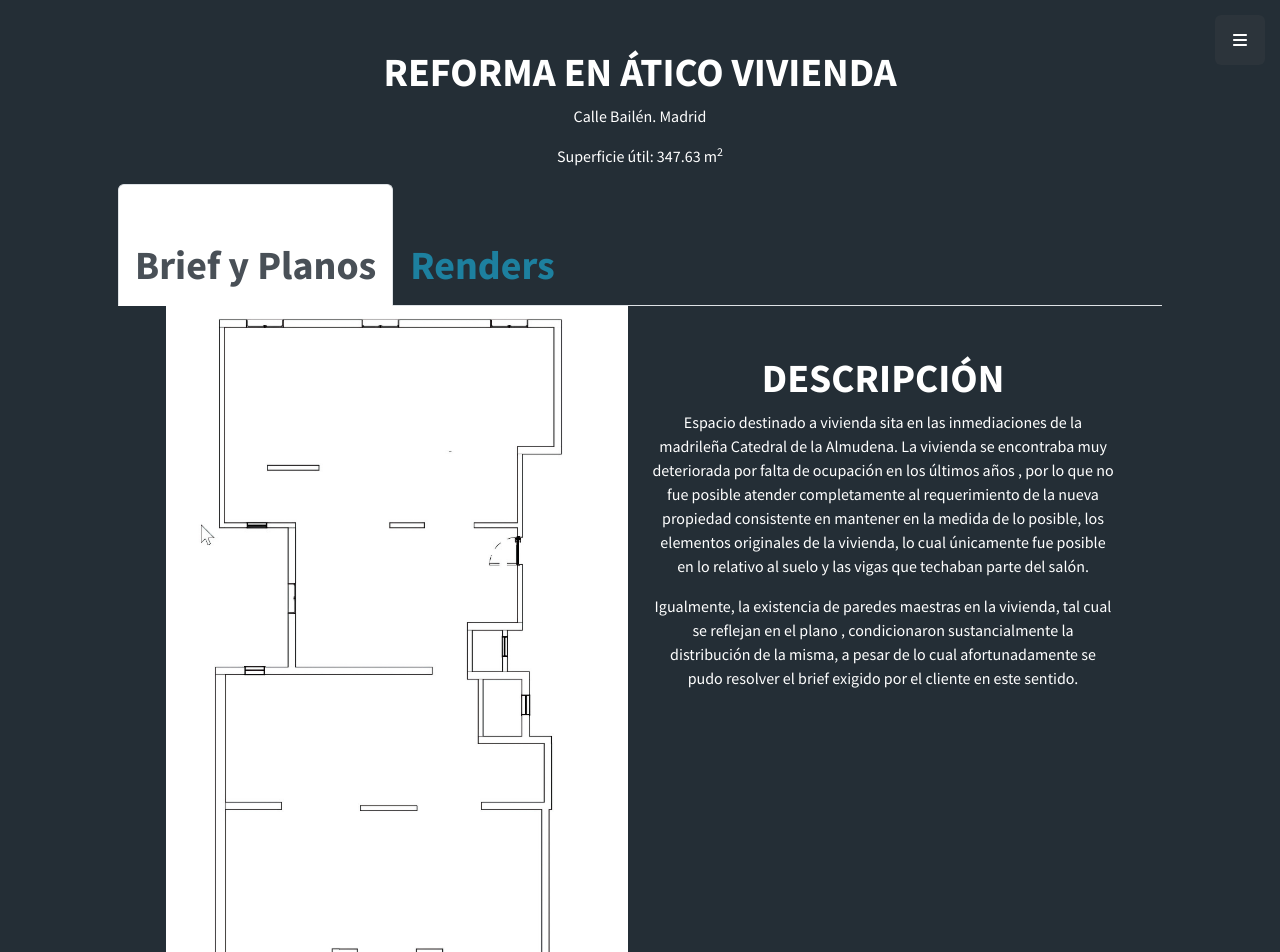
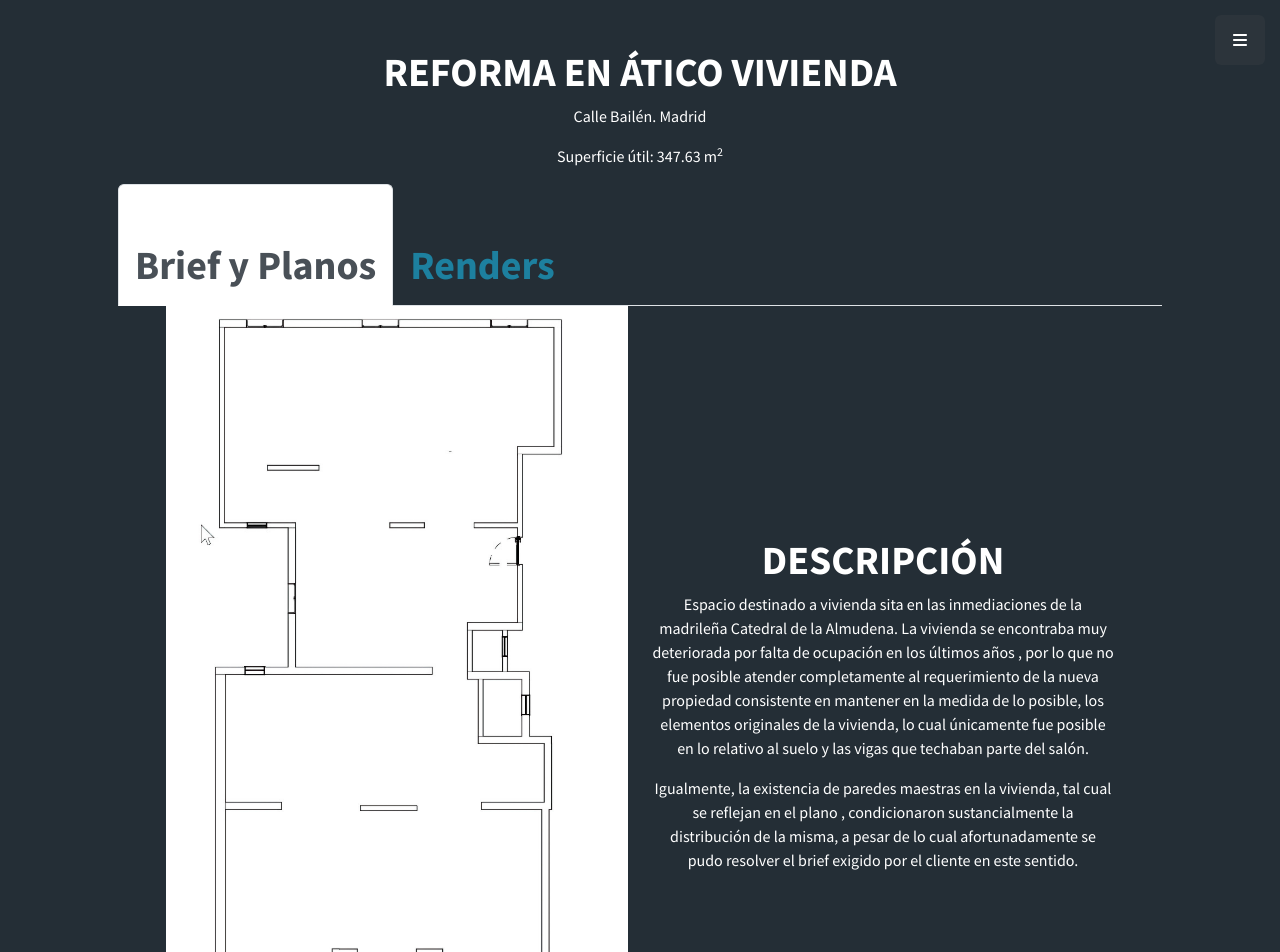
Before and after one commit to javinr/alvartinteriorism, a Jekyll site: the page built from projects-vivienda-atico-barrio-arguelles.html, in a window 1280 px wide. Shown: the top 952 px of the page. Built offline with Jekyll 4.4.1, drawn with Linux system fonts in a browser that asks for light colours; nearby versions of some CDN libraries.

Commit message:
#29 Centrar verticalmente proyecto vivienda

```diff
--- a/projects-vivienda-atico-barrio-arguelles.html
+++ b/projects-vivienda-atico-barrio-arguelles.html
@@ -23,10 +23,10 @@ layout: default
     <div class="tab-pane fade show active" id="brief-and-maps-tab-pane" role="tabpanel" aria-labelledby="brief-and-maps-tab" tabindex="0">
       <div class="container-fluid px-4 px-lg-5" id="portfolio-vivienda-arguelles-brief-and-maps">
         <div class="row">
-          <div class="col">
+          <div class="col-6 vertical-centered">
             <img src="assets/img/project-vivienda-barrio-arguelles-madrid-plano-estado-original-vivienda.jpg" class="img-fluid"/>
           </div>
-          <div class="col">
+          <div class="col-6 vertical-centered">
             <h1>DESCRIPCIÓN</h1>
             <p class="text-center">Espacio destinado a vivienda sita en las inmediaciones de la madrileña Catedral de la Almudena. La vivienda se encontraba muy deteriorada por falta de ocupación en los últimos años , por lo que no fue posible atender completamente al requerimiento de la nueva propiedad consistente en mantener en la medida de lo posible, los elementos originales de la vivienda, lo cual únicamente fue posible en lo relativo al suelo y las vigas que techaban parte del salón.</p>
             <p class="text-center">Igualmente, la existencia de paredes maestras en la vivienda, tal cual se reflejan en el plano , condicionaron sustancialmente la distribución de la misma, a pesar de lo cual afortunadamente se pudo resolver el brief exigido por el cliente en este sentido.</p>
@@ -61,10 +61,10 @@ layout: default
           </div>
         </div>
         <div class="row">
-          <div class="col-lg">
+          <div class="col-6 vertical-centered">
             <img class="img-fluid" src="assets/img/project-vivienda-barrio-arguelles-madrid-moodboard-maria.png"/>
           </div>
-          <div class="col-lg">
+          <div class="col-6 vertical-centered">
             <img class="img-fluid" src="assets/img/project-vivienda-barrio-arguelles-madrid-moodboard-clara.jpg"/>
           </div>
         </div>
@@ -87,7 +87,7 @@ layout: default
         <h2 class="text-start">Habitación principal <span class="fs-6">Superficie últil: 55.73 m<sup>2</sup></span></h2>
         <!-- ************ HABITACIÓN PRINCIPAL  ************* -->
         <div class="row">
-          <div class="col">
+          <div class="col-4 vertical-centered">
             <div class="row g-2">
               <div class="col-12">
                 <svg version="1.1" xmlns="http://www.w3.org/2000/svg" xmlns:xlink="http://www.w3.org/1999/xlink"
@@ -175,7 +175,7 @@ layout: default
               </div>
             </div>
           </div>
-          <div class="col">
+          <div class="col-4">
             <div class="row g-2">
               <div class="col-12">
                 <svg version="1.1" xmlns="http://www.w3.org/2000/svg" xmlns:xlink="http://www.w3.org/1999/xlink"
@@ -271,7 +271,7 @@ layout: default
               </div>
             </div>
           </div>
-          <div class="col">
+          <div class="col-4 vertical-centered">
             <div class="row g-2">
               <div class="col-12">
                 <svg version="1.1" xmlns="http://www.w3.org/2000/svg" xmlns:xlink="http://www.w3.org/1999/xlink"
@@ -296,7 +296,7 @@ layout: default
         <!-- ************ BAÑO HABITACIÓN PRINCIPAL ************* -->
         <h2 class="text-start">Baño Habitación principal <span class="fs-6">Superficie últil: 11.60 m<sup>2</sup></span></h2>
         <div class="row">
-          <div class="col">
+          <div class="col-6 vertical-centered">
             <svg version="1.1" xmlns="http://www.w3.org/2000/svg" xmlns:xlink="http://www.w3.org/1999/xlink"
                  viewBox="0 0 3757 3728">
               <image
@@ -373,7 +373,7 @@ layout: default
               </a>
             </svg>
           </div>
-          <div class="col">
+          <div class="col-6 vertical-centered">
             <div class="row g-2">
               <div class="col-12">
                 <img src="/assets/img/project-vivienda-barrio-arguelles-madrid-seccion-A-A.png" class="img-fluid"/>
@@ -389,9 +389,9 @@ layout: default
         <!-- ******************** LA HABITACION DE CLARA *********************** -->
         <h2 class="text-start">Habitación niña <span class="fs-6">Superficie últil: 27.28 m<sup>2</sup></span></h2>
         <div class="row">
-          <div class="col">
+          <div class="col-6 vertical-centered">
             <div class="row">
-              <div class="col-6">
+              <div class="col-6 vertical-centered">
                 <svg version="1.1" xmlns="http://www.w3.org/2000/svg" xmlns:xlink="http://www.w3.org/1999/xlink"
                      viewBox="0 0 3840 3840 ">
                   <image
@@ -399,7 +399,7 @@ layout: default
                     width="3840" height="3840"/>
                 </svg>
               </div>
-              <div class="col-6">
+              <div class="col-6 vertical-centered">
                 <p>La imponente bailarina en la zona de la entrada , obra del escultor Regardt Van Der Meulen ( Unravel) abre paso a la habitación de Clara , fiel reflejo de su personalidad. Femenina, serena e incluso personalizada a través del papel pintado " La niña y su gato" . Los muebles , de la Firma Lago( a excepción de la cama, hecha a medida ) y en especial, el armario , personalizable en los colores de cada una de las franjas, se integram perfectamente en la arquitectura del dormitorio. </p>
               </div>
 
@@ -428,7 +428,7 @@ layout: default
               </div>
             </div>
           </div>
-          <div class="col">
+          <div class="col-6 vertical-centered">
             <svg version="1.1" xmlns="http://www.w3.org/2000/svg" xmlns:xlink="http://www.w3.org/1999/xlink"
                  viewBox="0 0 7680 5448">
               <image
@@ -463,7 +463,7 @@ layout: default
         <div class="row">
 
           <div class="row">
-            <div class="col">
+            <div class="col-6 vertical-centered">
               <div class="row g-2">
                 <div class="col-12">
                   <svg version="1.1" xmlns="http://www.w3.org/2000/svg" xmlns:xlink="http://www.w3.org/1999/xlink"
@@ -499,7 +499,7 @@ layout: default
                 </div>
               </div>
             </div>
-            <div class="col">
+            <div class="col-6 vertical-centered">
               <div class="row g-2">
                 <div class="col-12">
                   <p class="text-center">Si existe una estancia que refleje de manera rigurosa la personalidad de María , es el
@@ -549,7 +549,9 @@ layout: default
         <!-- ******************+ COCINA  *************** -->
         <h2 class="text-start">Cocina <span class="fs-6">Superficie últil: 45.41 m<sup>2</sup></span></h2>
         <div class="row g-2">
-          <div class="col-6">
+          <div class="row g-2">
+
+            <div class="col-6 vertical-centered">
               <svg version="1.1" xmlns="http://www.w3.org/2000/svg" xmlns:xlink="http://www.w3.org/1999/xlink"
                    viewBox="0 0 7680 3454">
                 <image
@@ -587,17 +589,23 @@ layout: default
                 </a>
               </svg>
             </div>
-          <div class="col-6">
-            <p>De marcado diseño y carácter funcionales, la amplia cocina , abierta al Salón y comedor , cumple con las
-              exigencias de la cliente de contar con un espacio de interacción entre el propietario y los invitados que
-              habitualmente visitan la vivienda, gracias al divisorio acristalado. El fuerte carácter del mobiliario de
-              cocina que no en vano pertenece a la Colección Caracttere de Scavolini, se ve reforzado por los materiales
+            <div class="col-6 vertical-centered">
+              <p>De marcado diseño y carácter funcionales, la amplia cocina , abierta al Salón y comedor , cumple con
+                las
+                exigencias de la cliente de contar con un espacio de interacción entre el propietario y los invitados
+                que
+                habitualmente visitan la vivienda, gracias al divisorio acristalado. El fuerte carácter del mobiliario
+                de
+                cocina que no en vano pertenece a la Colección Caracttere de Scavolini, se ve reforzado por los
+                materiales
                 tales como la encimera de Neolith que recubre en su totalidad la isla central , y el pavimento.</p>
             </div>
-          <div class="col-6">
+          </div>
+          <div class="row g-2">
+            <div class="col-6 vertical-centered">
               <img src="/assets/img/project-vivienda-barrio-arguelles-madrid-seccion-D-D.png" class="img-fluid">
             </div>
-          <div class="col-6">
+            <div class="col-6 vertical-centered">
               <svg version="1.1" xmlns="http://www.w3.org/2000/svg" xmlns:xlink="http://www.w3.org/1999/xlink"
                    viewBox="0 0 15360 8336">
                 <image
@@ -628,7 +636,8 @@ layout: default
                   xlink:href="https://www.gaggenau.com/es/catalogo-electrodomesticos/hornos/serie-400/microondas-combinado/BM451110#/Togglebox=accessories/Togglebox=manuals/Togglebox=accessoriesOthers/"
                   fill="#fff" fill-opacity="0">
                   <rect x="8806" y="3068" width="679" height="543">
-                  <title>Horno microondas 400 Series. Acero inoxidable bajo cristal. Bisagra de apertura a la izquierda
+                    <title>Horno microondas 400 Series. Acero inoxidable bajo cristal. Bisagra de apertura a la
+                      izquierda
                       (
                       Gaggenau)</title>
                   </rect>
@@ -690,6 +699,7 @@ layout: default
               </svg>
             </div>
           </div>
+        </div>
         <hr/>
         <!-- ***************************** SALÓN COMEDOR ********************** -->
         <div class="row">
@@ -701,7 +711,7 @@ layout: default
           </div>
         </div>
         <div class="row">
-          <div class="col">
+          <div class="col-4">
             <div class="row g-2">
               <div class="col-12">
                 <svg version="1.1" xmlns="http://www.w3.org/2000/svg" xmlns:xlink="http://www.w3.org/1999/xlink"
@@ -745,7 +755,7 @@ layout: default
               </div>
             </div>
           </div>
-          <div class="col">
+          <div class="col-4 vertical-centered">
             <div class="row g-2">
               <div class="col-12">
                 <img src="/assets/img/project-vivienda-barrio-arguelles-madrid-seccion-F-F.jpg" class="img-fluid"/>
@@ -755,7 +765,7 @@ layout: default
               </div>
             </div>
           </div>
-          <div class="col">
+          <div class="col-4 vertical-centered">
             <div class="row g-2">
               <div class="col-12">
                 <svg version="1.1" xmlns="http://www.w3.org/2000/svg" xmlns:xlink="http://www.w3.org/1999/xlink"
@@ -789,10 +799,10 @@ layout: default
         <!-- ******************************* TERRAZA ************************** -->
         <h2 class="text-start">Terraza <span class="fs-6">Superficie últil: 41.06 m<sup>2</sup></span></h2>
         <div class="row">
-          <div class="col">
+          <div class="col-4 vertical-centered">
             <img src="/assets/img/project-vivienda-barrio-arguelles-madrid-terraza-psx-20230523-165724.jpg" class="img-fluid"  alt="..."/>
           </div>
-          <div class="col">
+          <div class="col-4 vertical-centered">
             <p class="text-center">
               Un espacio compuesto por los muebles de exterior de la Colección Bitta de Kettal , con un trenzado que
               recuerda el de los cabos que se utiliza para amarrar las barcas a los amarraderos (de ahí el nombre Bitta,
@@ -800,7 +810,7 @@ layout: default
               Cassamance, evocando el placer olfativo de un jardín.
             </p>
           </div>
-          <div class="col">
+          <div class="col-4 vertical-centered">
             <img src="/assets/img/project-vivienda-barrio-arguelles-madrid-render-terraza.jpg" class="img-fluid"  alt="..."/>
           </div>
         </div>
```
Lines whose indentation alone changed are shown as unchanged.
